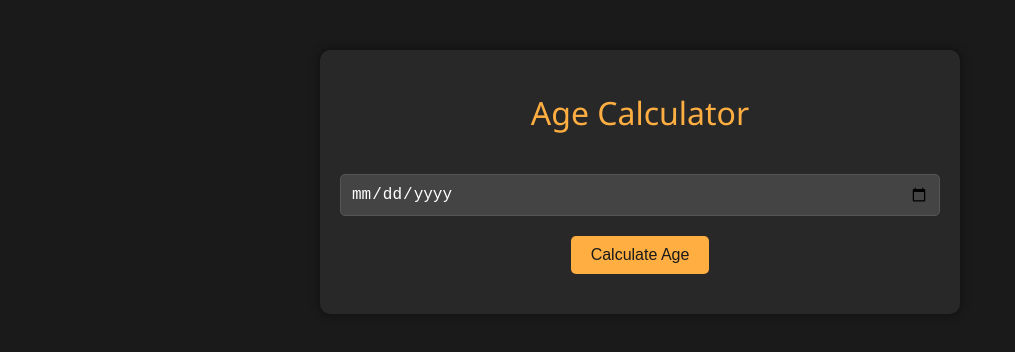
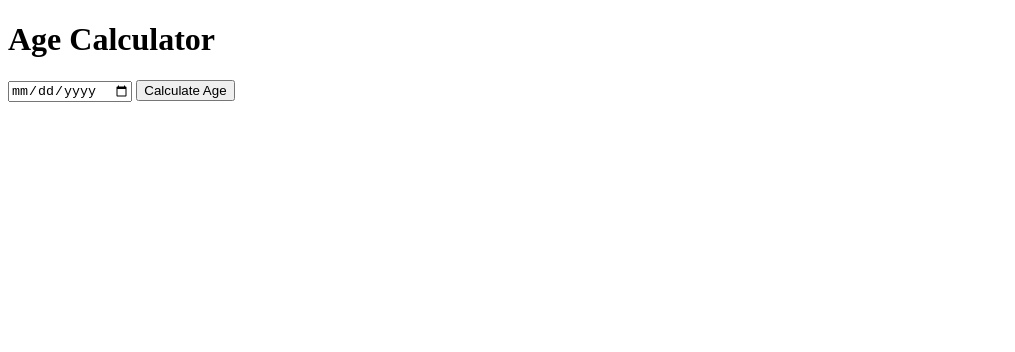
Before and after one commit to Rahul-ix/agecalcy, a plain HTML site: page index.html in a window 1280 px wide. Shown: the whole page, without its empty margins (0-1015 px from the left). Drawn offline with Linux system fonts and the light colour scheme.

Commit message:
first commit1

```diff
--- a/Guessbornyear.html
+++ b/index.html
@@ -5,64 +5,7 @@
 <meta name="viewport" content="width=device-width, initial-scale=1.0">
 <title>Age Calculator</title>
 <style>
-    body {
-        font-family: 'Segoe UI', Tahoma, Geneva, Verdana, sans-serif;
-        text-align: center;
-        background-color: #1a1a1a;
-        color: #fff;
-        margin: 0;
-        padding: 0;
-    }
 
-    .container {
-        max-width: 600px;
-        margin: 50px auto;
-        padding: 20px;
-        background-color: #282828;
-        border-radius: 10px;
-        box-shadow: 0 0 10px rgba(0, 0, 0, 0.5);
-    }
-
-    h1 {
-        color: #ffae42;
-        font-weight: normal;
-        margin-bottom: 20px;
-    }
-
-    #birthdate-input {
-        margin-top: 20px;
-        padding: 10px;
-        font-size: 16px;
-        border: 1px solid #555;
-        border-radius: 5px;
-        background-color: #444;
-        color: #fff;
-        width: 100%;
-        box-sizing: border-box;
-        outline: none;
-    }
-
-    #calculate-btn {
-        margin-top: 20px;
-        padding: 10px 20px;
-        font-size: 16px;
-        cursor: pointer;
-        background-color: #ffae42;
-        color: #1a1a1a;
-        border: none;
-        border-radius: 5px;
-        transition: background-color 0.3s;
-    }
-
-    #calculate-btn:hover {
-        background-color: #ffb84d;
-    }
-
-    #result {
-        margin-top: 20px;
-        font-size: 20px;
-        font-weight: bold;
-    }
 </style>
 </head>
 <body>
```
